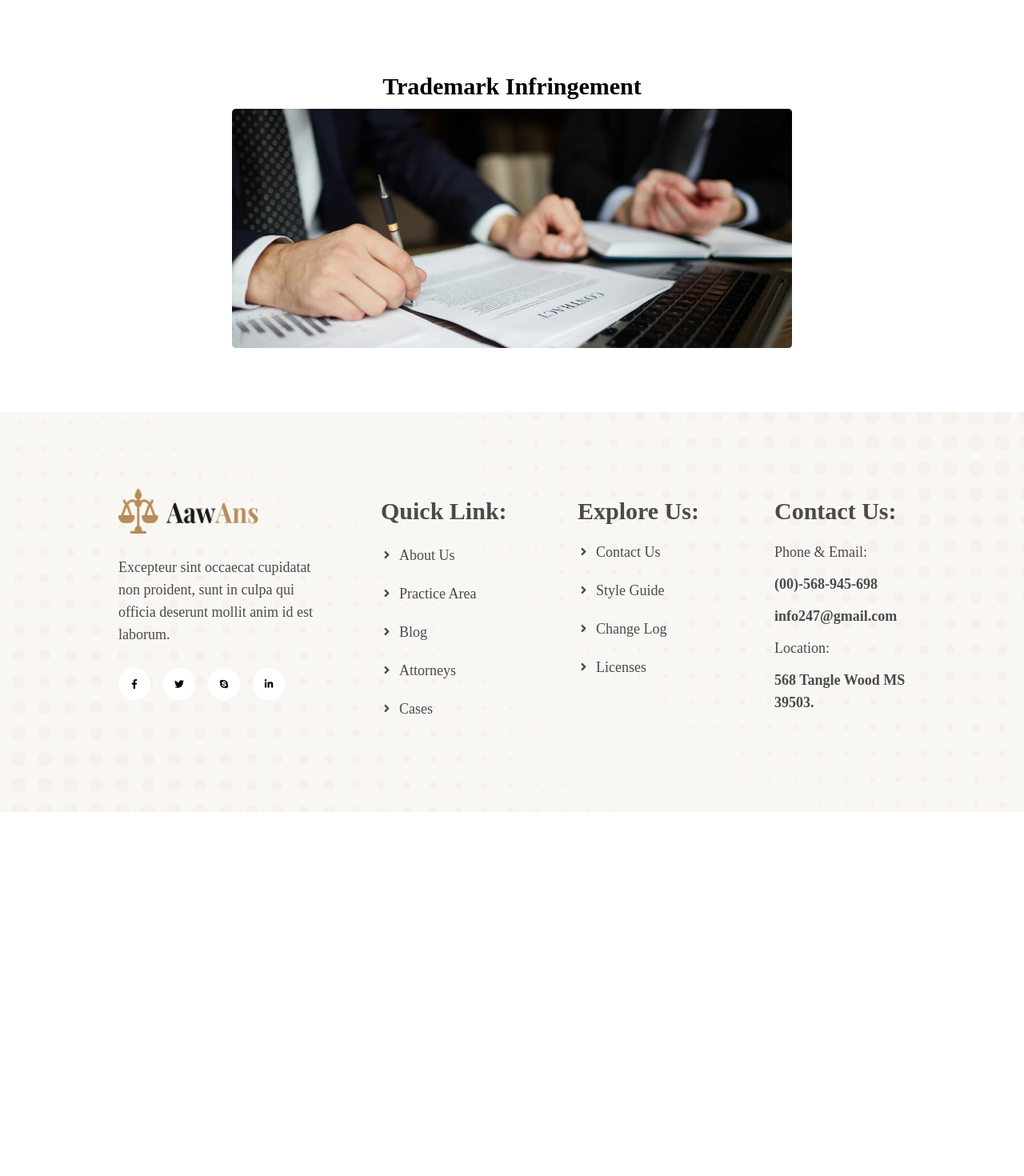
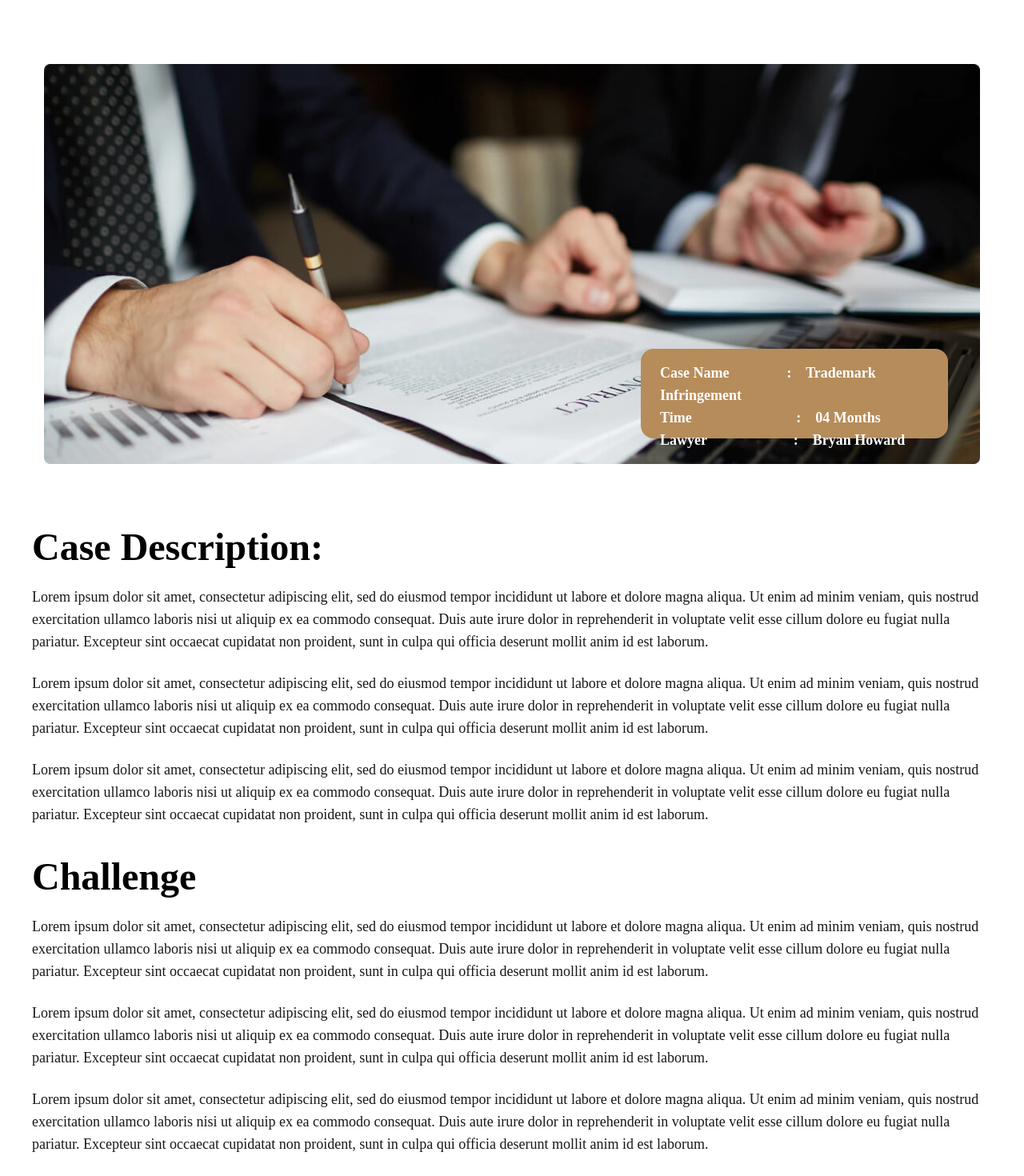
Before and after one commit to dm-mensavi/aawans-zaptek, a React (Create React App) app: page /cases/1 in a window 1280 px wide. Shown: the part 400-1870 px from the top of the page at 80% size. Before the commit the page ends 1415 px from the top, so only its background shows below. Built offline with nearby package versions, Linux system fonts and the light colour scheme.

Commit message:
case details page done

```diff
--- a/src/Pages/Cases/CaseDetails.js
+++ b/src/Pages/Cases/CaseDetails.js
@@ -28,14 +28,34 @@ function CaseDetails() {
 
 			{/* Your content and design goes here */}
 			<div className="flex flex-col items-center my-20">
-				<div className="h3 text-center">{caseItem.title}</div>
+				<div  className="sm:relative  pr-10 pl-10">
+				<div>
 				<img
-					width={700}
-					height={700}
 					src={caseItem.image}
 					alt="not found"
 				/>
+				</div>
+				<div className="lg:h-28 lg:w-96 bg-primary rounded-2xl w-58 mt-10 sm:pt-0 sm:absolute sm:bottom-8 sm:right-14 lg:right-20">
+					<p className="text-white font-semibold text-lg pl-6 sm:pl-2 lg:pl-6 pt-4">Case Name &#160; &#160; &#160; &#160; &#160;&#160; &#160; &#160; :&#160; &#160; {caseItem.title}</p>
+					<p className="text-white font-semibold text-lg pl-6 sm:pl-2 lg:pl-6">Time  &#160; &#160; &#160; &#160; &#160; &#160;  &#160; &#160; &#160; &#160; &#160; &#160; &#160; &#160; :&#160; &#160; {caseItem.Time} </p>
+					<p className="text-white font-semibold text-lg pl-6 sm:pl-2 lg:pl-6">Lawyer &#160; &#160; &#160; &#160; &#160; &#160; &#160; &#160; &#160; &#160; &#160; &#160;:&#160; &#160; {caseItem.Lawyer} </p>
+				</div>
+				</div>
 			</div>
+		<div className="lg:pb-40 pl-10 pb-20 pr-10 sm:pb-20">
+		<div>
+				<h1 className="font-bold text-5xl font-serif">Case Description:</h1>
+				<p className="pt-6 text-lg text-secondary">Lorem ipsum dolor sit amet, consectetur adipiscing elit, sed do eiusmod tempor incididunt ut labore et dolore magna aliqua. Ut enim ad minim veniam, quis nostrud exercitation ullamco laboris nisi ut aliquip ex ea commodo consequat. Duis aute irure dolor in reprehenderit in voluptate velit esse cillum dolore eu fugiat nulla pariatur. Excepteur sint occaecat cupidatat non proident, sunt in culpa qui officia deserunt mollit anim id est laborum.</p>
+				<p className="pt-6 text-lg text-secondary">Lorem ipsum dolor sit amet, consectetur adipiscing elit, sed do eiusmod tempor incididunt ut labore et dolore magna aliqua. Ut enim ad minim veniam, quis nostrud exercitation ullamco laboris nisi ut aliquip ex ea commodo consequat. Duis aute irure dolor in reprehenderit in voluptate velit esse cillum dolore eu fugiat nulla pariatur. Excepteur sint occaecat cupidatat non proident, sunt in culpa qui officia deserunt mollit anim id est laborum.</p>
+				<p className="pt-6 text-lg text-secondary">Lorem ipsum dolor sit amet, consectetur adipiscing elit, sed do eiusmod tempor incididunt ut labore et dolore magna aliqua. Ut enim ad minim veniam, quis nostrud exercitation ullamco laboris nisi ut aliquip ex ea commodo consequat. Duis aute irure dolor in reprehenderit in voluptate velit esse cillum dolore eu fugiat nulla pariatur. Excepteur sint occaecat cupidatat non proident, sunt in culpa qui officia deserunt mollit anim id est laborum.</p>
+			</div>
+			<div>
+				<h1 className="font-bold text-5xl font-serif pt-10">Challenge</h1>
+				<p className="pt-6 text-lg text-secondary">Lorem ipsum dolor sit amet, consectetur adipiscing elit, sed do eiusmod tempor incididunt ut labore et dolore magna aliqua. Ut enim ad minim veniam, quis nostrud exercitation ullamco laboris nisi ut aliquip ex ea commodo consequat. Duis aute irure dolor in reprehenderit in voluptate velit esse cillum dolore eu fugiat nulla pariatur. Excepteur sint occaecat cupidatat non proident, sunt in culpa qui officia deserunt mollit anim id est laborum.</p>
+				<p className="pt-6 text-lg text-secondary">Lorem ipsum dolor sit amet, consectetur adipiscing elit, sed do eiusmod tempor incididunt ut labore et dolore magna aliqua. Ut enim ad minim veniam, quis nostrud exercitation ullamco laboris nisi ut aliquip ex ea commodo consequat. Duis aute irure dolor in reprehenderit in voluptate velit esse cillum dolore eu fugiat nulla pariatur. Excepteur sint occaecat cupidatat non proident, sunt in culpa qui officia deserunt mollit anim id est laborum.</p>
+				<p className="pt-6 text-lg text-secondary">Lorem ipsum dolor sit amet, consectetur adipiscing elit, sed do eiusmod tempor incididunt ut labore et dolore magna aliqua. Ut enim ad minim veniam, quis nostrud exercitation ullamco laboris nisi ut aliquip ex ea commodo consequat. Duis aute irure dolor in reprehenderit in voluptate velit esse cillum dolore eu fugiat nulla pariatur. Excepteur sint occaecat cupidatat non proident, sunt in culpa qui officia deserunt mollit anim id est laborum.</p>
+			</div>
+		</div>
 		</div>
 	);
 }
```
